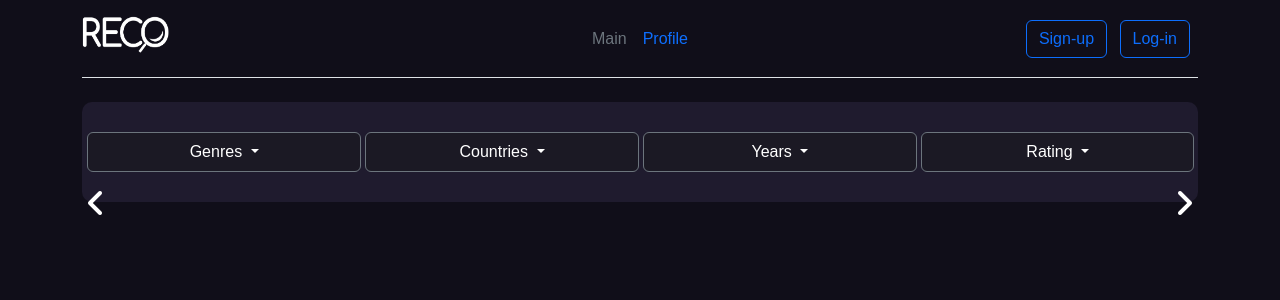
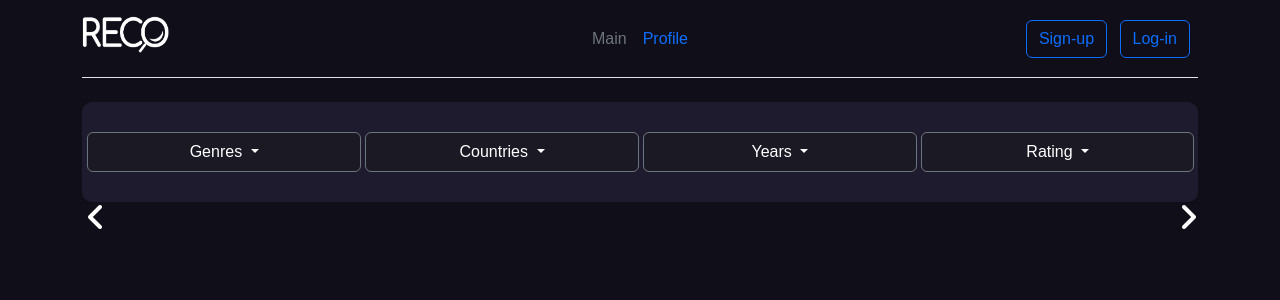
Before and after one commit to Winterfulllll/SIGMANIZATION, a Python web app: template templates/base.html in a window 1280 px wide. Shown: the top 300 px of the page. Run offline with Jinja, Linux system fonts and the light colour scheme; the template is opened without the code that fills it, so the values that code supplies are empty; some libraries are stand-ins or nearby versions.

Commit message:
pagination

```diff
--- a/static/style.css
+++ b/static/style.css
@@ -322,14 +322,13 @@ background-color: #0056b3;
 }
 
 #movies-container {
+    margin-top: 30px;
     display: flex;
     flex-wrap: nowrap;
     gap: 5px; /* Расстояние между карточками фильмов */
-
-    align-items: center; /* Центрирует содержимое по горизонтали */
     height: 100%; /* Устанавливает высоту на 100% контейнера */
-    box-sizing: border-box; /* Учитывает границы и отступы в размерах */
-
+    width: 100%;
+    justify-content: space-between; /* Распределяет элементы равномерно */
 }
 
 #prev{
@@ -342,32 +341,29 @@ background-color: #0056b3;
     display: flex;
     border: none;
     cursor: pointer;
-    border-radius: 7px;
     margin-right: 10px;
 }
 
 #next{
     background-color: rgba(255, 255, 255, 0);
     color: white;
-    max-width: 110px;
+    max-width: 20px;
     max-height: 100px;
     text-align: center;
     justify-content: center;
     display: flex;
     border: none;
     cursor: pointer;
-    border-radius: 7px;
-    margin-left: 30px;
+    margin-left: 20px;
 }
 
 
 
 
 .movie-card {
-    margin-top: 30px;
-    flex: 0 0 auto; /* Элементы не будут растягиваться или сжиматься */
-    width: 20%; /* Установите фиксированную ширину для карточек */
-    max-height: 100%;
+    flex: 1; /* Элементы не будут растягиваться или сжиматься */
+    max-width: 245px; /* Установите фиксированную ширину для карточек */
+    max-height: 90%;
 }
 
 .movie-image {
```
